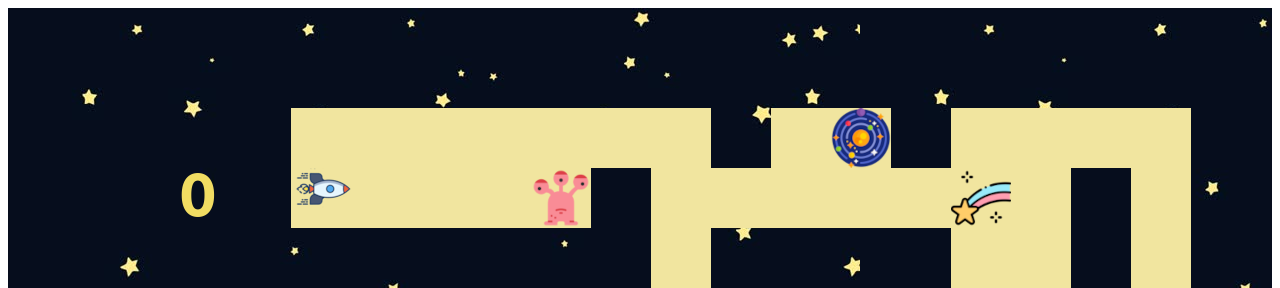
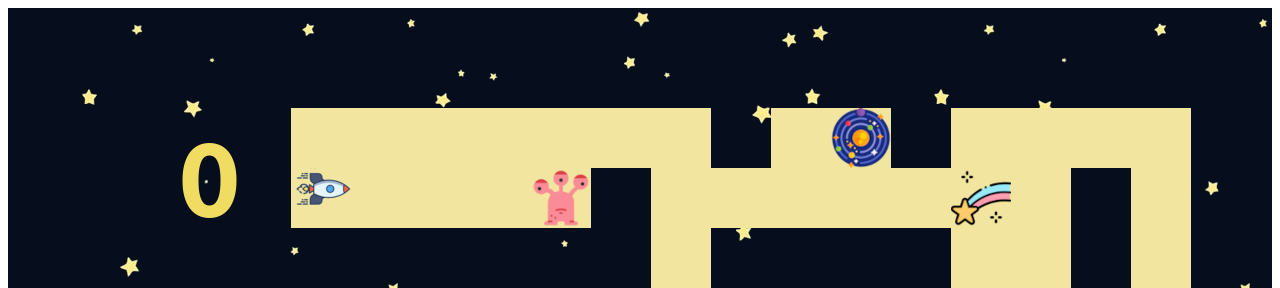
Before and after one commit to DorkaG/bludiste, a Vue app: page /bludiste in a window 1280 px wide. Shown: the top 288 px of the page. Built offline with nearby package versions, Linux system fonts and the light colour scheme; what vue-js-modal would draw is missing.

Commit message:
css bludiste

```diff
--- a/src/views/Bludiste.vue
+++ b/src/views/Bludiste.vue
@@ -395,8 +395,9 @@ export default {
   /* width: 880; */
   overflow: hidden;
   /* background-image: linear-gradient(to right, #344c5f 0%, #071C42 100%); */
-  background-image: url("./../../src/assets/images/pozadi3.jpg");
-  color: white;
+  background-image: url("./../../src/assets/images/pozadi4.jpg");
+  height: 98vh;
+  width: 100%;
 }
 
 .supercontainer {
@@ -449,9 +450,9 @@ export default {
 }
 
 .pocet-bodu {
-  font-size: 60px;
+  font-size: 100px;
   position: absolute;
-  top: 110px;
+  top: 70px;
   left: -50px;
   color: rgb(241, 220, 98);
   font-weight: 900;
--- a/src/views/Home.vue
+++ b/src/views/Home.vue
@@ -49,7 +49,7 @@ export default {
   height: 98vh;
   background-size: cover;
   /*background-repeat: no-repeat;*/
-  background-image: url("./../../src/assets/images/pozadi3.jpg");
+  background-image: url("./../../src/assets/images/pozadi5.jpg");
   /*background-image: linear-gradient(to right, #344c5f 0%, #071C42 100%);*/
 
 }
```
